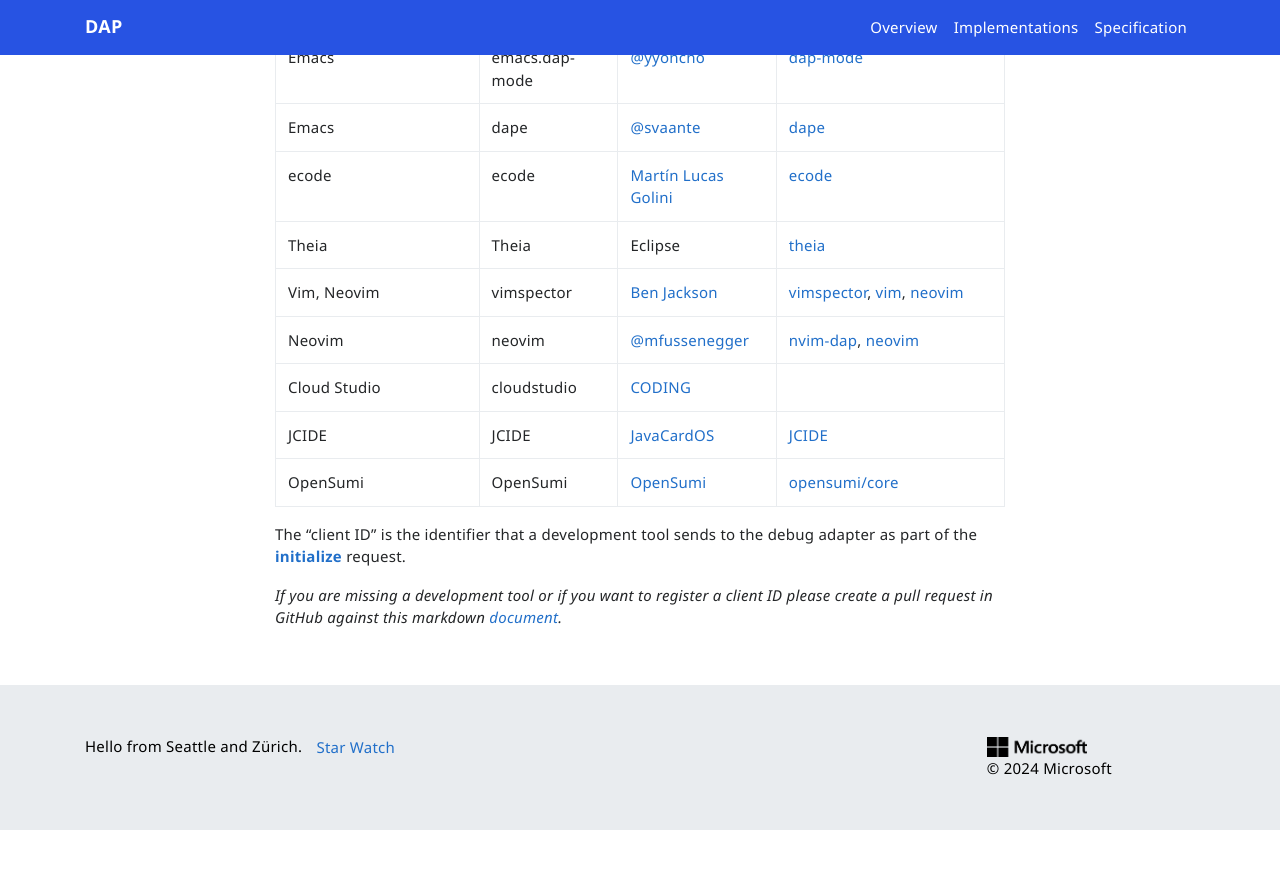
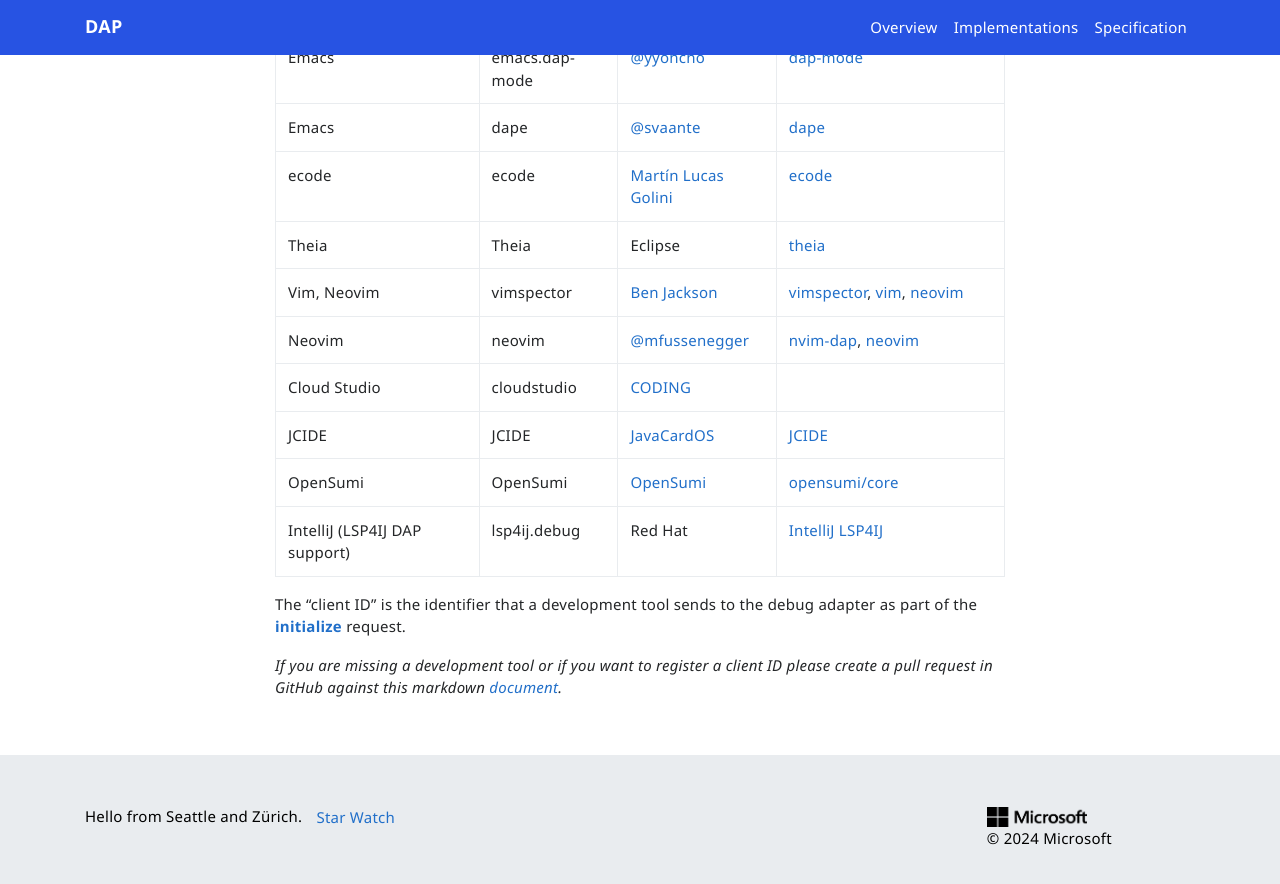
Before and after one commit to microsoft/debug-adapter-protocol, a Jekyll site: the page built from _implementors/tools.md, in a window 1280 px wide and 900 px high, scrolled down 515 px. Shown: the top 884 px of the window. Built offline with Jekyll 4.4.1, drawn with Linux system fonts in a browser that asks for light colours; nearby versions of some CDN libraries; comment, search, counter and statistics services are not loaded; before the commit the page ends 1345 px from its top, so only the background shows below that.

Commit message:
Add IntelliJ / LSP4IJ DAP support (#529)
Signed-off-by: azerr <azerr@redhat.com>

```diff
--- a/_implementors/tools.md
+++ b/_implementors/tools.md
@@ -23,6 +23,7 @@
 | Cloud Studio                  | cloudstudio  | [CODING](https://studio.dev.tencent.com/)
 | JCIDE                         | JCIDE        | [JavaCardOS](https://www.javacardos.com/)   | [JCIDE](https://www.javacardos.com/tools)
 | OpenSumi                      | OpenSumi     | [OpenSumi](https://github.com/opensumi)   | [opensumi/core](https://github.com/opensumi/core)|
+| IntelliJ (LSP4IJ DAP support) | lsp4ij.debug | Red Hat    | [IntelliJ LSP4IJ](https://github.com/redhat-developer/lsp4ij/blob/main/docs/dap/UserGuide.md) |
 {: .table .table-bordered .table-responsive}
 
 The "client ID" is the identifier that a development tool sends to the debug adapter as part of the [**initialize**](../../specification#Requests_Initialize) request.
```
